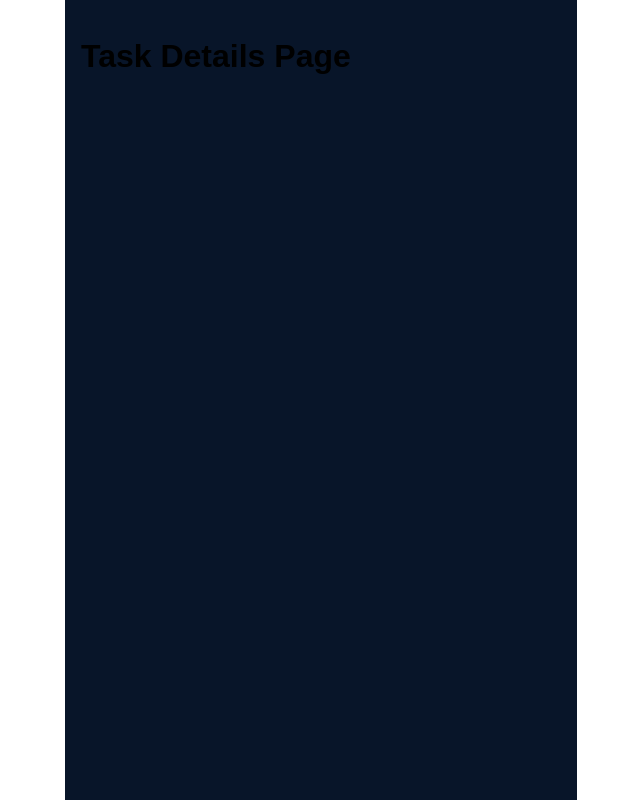
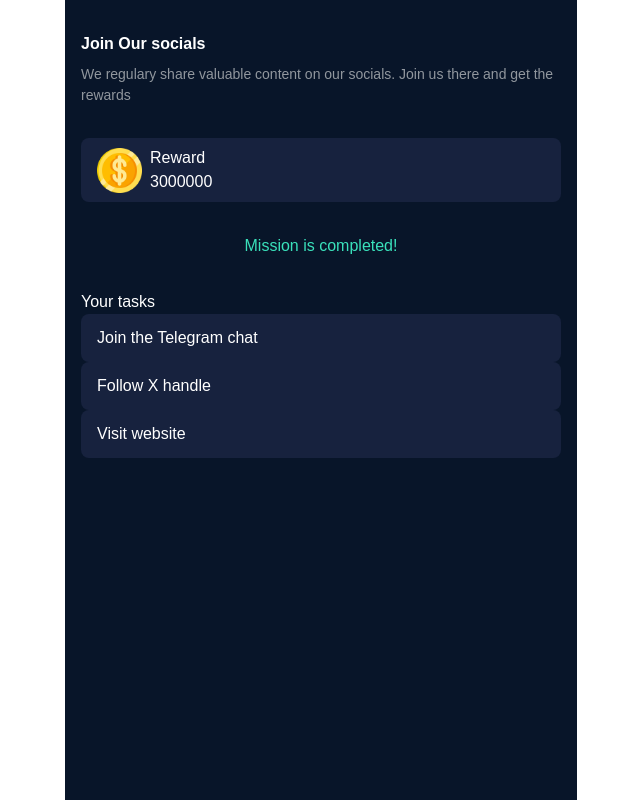
Before and after one commit to Parisa-Sp/fox-swap, a Next.js app: page /tasks/13 in a window 1280 px wide. Shown: the whole page, without its empty margins (319-959 px from the left). Built offline with nearby package versions, Linux system fonts and the light colour scheme; a web font is replaced by a local one.

Commit message:
feat: add task content

```diff
--- /dev/null
+++ b/src/components/Task/Detail.tsx
@@ -0,0 +1,23 @@
+type Props = {
+  name: string;
+};
+export default function TaskDetail(props: Props) {
+  const { name } = props;
+  return (
+    <div
+      style={{
+        display: "flex",
+        alignItems: "center",
+        justifyContent: "start",
+
+        borderRadius: "8px",
+        backgroundColor: "#17223E",
+        padding: " 12px 16px",
+        gap: "12px",
+        color: "white",
+      }}
+    >
+      {name}
+    </div>
+  );
+}
--- /dev/null
+++ b/src/components/Task/TaskContent.tsx
@@ -0,0 +1,64 @@
+import Image from "next/image";
+import TaskDetail from "./detail";
+
+type Props = {
+  title: string;
+  description: string;
+  price: number;
+  isCompleted?: boolean;
+};
+
+export default function TaskContent(props: Props) {
+  const { description, isCompleted, price, title } = props;
+
+  return (
+    <div style={{ display: "flex", flexDirection: "column" }}>
+      <div style={{ color: "white", fontWeight: "bold" }}>{title}</div>
+      <div style={{ color: "#91979E", fontSize: "14px", marginTop: "8px" }}>
+        {description}
+      </div>
+
+      <div
+        style={{
+          display: "flex",
+          alignItems: "center",
+          justifyContent: "start",
+          marginTop: "32px",
+          borderRadius: "8px",
+          backgroundColor: "#17223E",
+          padding: " 8px 16px",
+          gap: "8px",
+        }}
+      >
+        <Image src={"/dollar.png"} alt="coin" width={45} height={45} />
+
+        <div style={{ color: "white" }}>
+          <div>Reward</div>
+
+          <div>{price}</div>
+        </div>
+      </div>
+
+      {isCompleted && (
+        <div
+          style={{
+            color: "	#3ae1bb",
+            alignSelf: "center",
+            marginTop: "32px",
+            fontWeight: "500",
+          }}
+        >
+          Mission is completed!
+        </div>
+      )}
+
+      <div style={{ color: "white", marginTop: "32px" }}>Your tasks</div>
+
+      <TaskDetail name="Join the Telegram chat" />
+
+      <TaskDetail name="Follow X handle" />
+
+      <TaskDetail name="Visit website" />
+    </div>
+  );
+}
--- a/src/pages/index.tsx
+++ b/src/pages/index.tsx
@@ -38,7 +38,7 @@ export default function Home() {
             display: "flex",
             alignItems: "center",
             justifyContent: "center",
-            marginTop: "128px",
+            marginTop: "96px",
             userSelect: "none",
           }}
         >
@@ -113,6 +113,7 @@ export default function Home() {
           justifyContent: "center",
           gap: "4px",
           marginTop: "64px",
+          marginBottom: "64px",
         }}
       >
         <Image src={"/dollar.png"} alt="coin" width={24} height={24} />
--- a/src/pages/tasks/[id].tsx
+++ b/src/pages/tasks/[id].tsx
@@ -1,7 +1,16 @@
-import ClipboardHelper from "@/utils/clipboard";
+import TaskContent from "@/components/Task/TaskContent";
 
 export default function Page() {
-  return <h1>Task Details Page</h1>;
+  return (
+    <>
+      <TaskContent
+        description="We regulary share valuable content on our socials. Join us there and get the rewards"
+        title="Join Our socials"
+        isCompleted
+        price={3000000}
+      />
+    </>
+  );
 }
 
 Page.noLayout = true;
```
Also changed, not shown: src/components/Kit/TaskContent.tsx (deleted, +0 -22 lines), src/pages/tasks/index.tsx (+4 -4 lines), src/components/Task/Task.tsx (renamed from src/components/Kit/Task.tsx), 2 other files (tests, documents, lock files or other folders).
